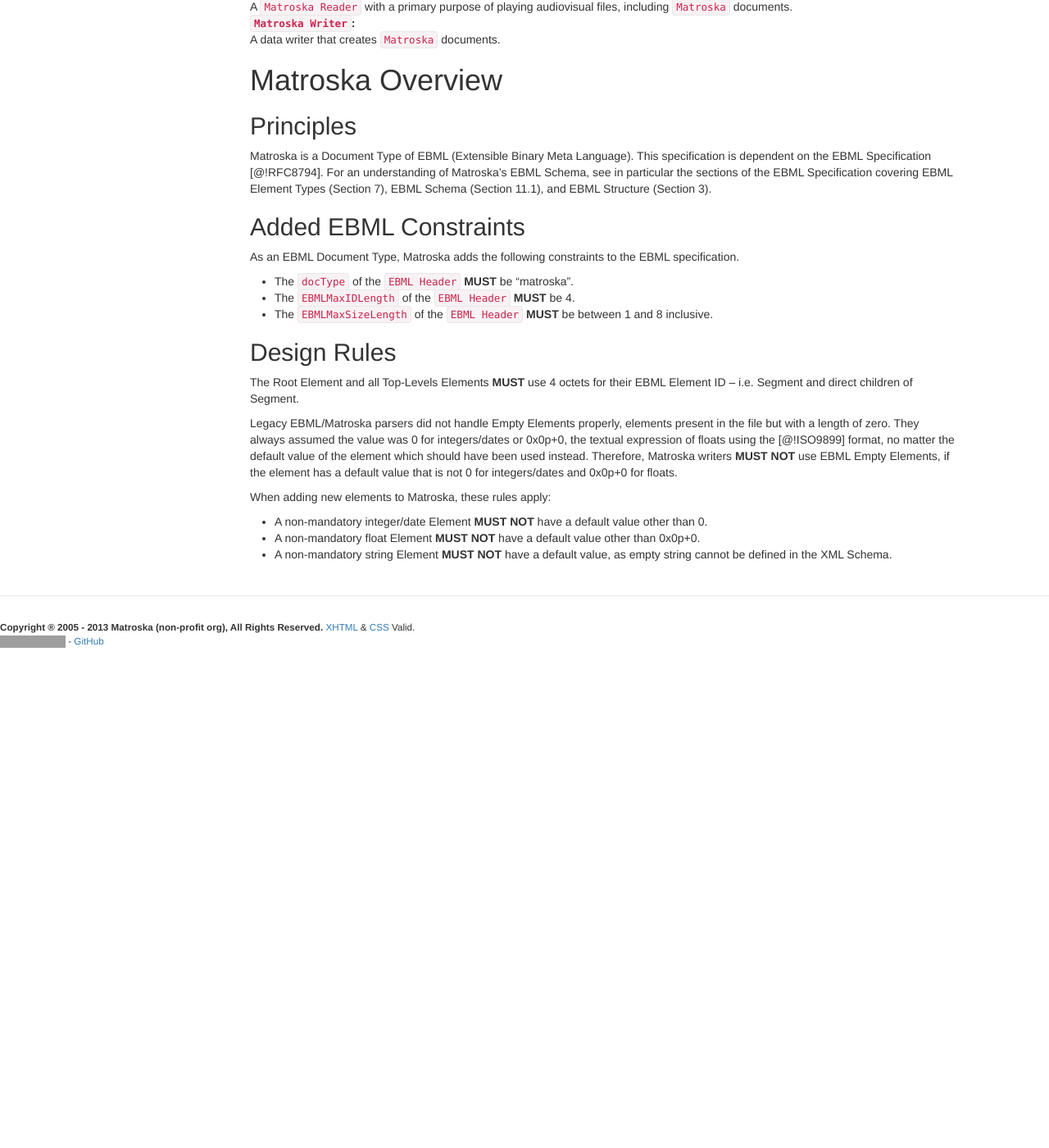
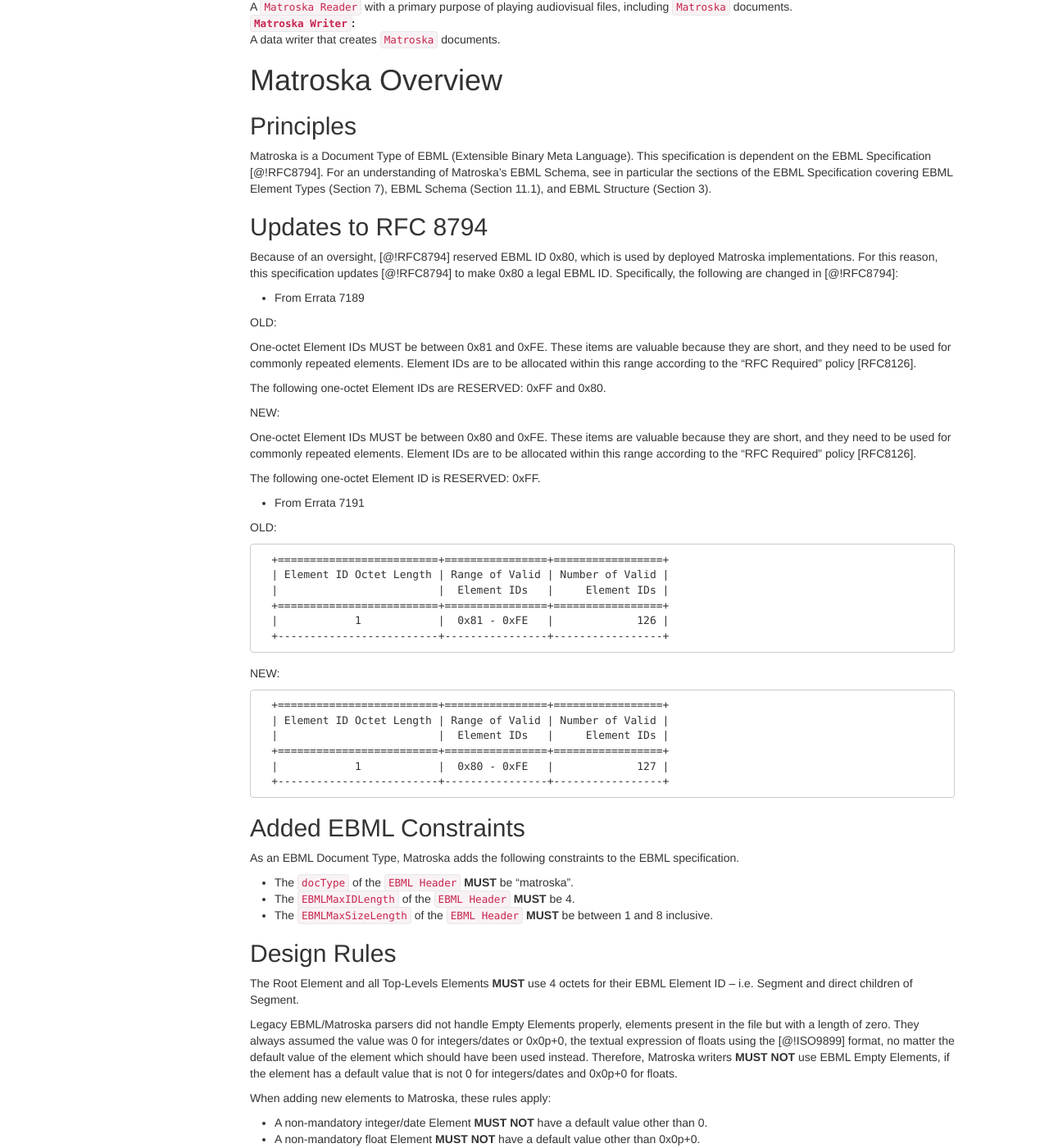
Before and after one commit to ietf-wg-cellar/matroska-specification, a Jekyll site: the page built from index_matroska.md, in a window 1280 px wide and 1400 px high, scrolled down 1173 px. Shown: the whole window at 82% size. Built offline with Jekyll 4.4.1, drawn with Linux system fonts in a browser that asks for light colours; our own code applies the rules of GitHub Pages for plain Markdown files; before the commit the page ends 2004 px from its top, so only the background shows below that; grey boxes are pictures that could not be loaded.

Commit message:
Mention Errata 7189/7191 for RFC8794
This is needed as the errata has not be applied to the IANA registry.

```diff
--- a/index_matroska.md
+++ b/index_matroska.md
@@ -108,6 +108,52 @@
 EBML Schema (Section 11.1),
 and EBML Structure (Section 3).
 
+## Updates to RFC 8794
+
+Because of an oversight, [@!RFC8794] reserved EBML ID 0x80, which is used by deployed Matroska implementations.
+For this reason, this specification updates [@!RFC8794] to make 0x80 a legal EBML ID.
+Specifically, the following are changed in [@!RFC8794]:
+
+* From Errata 7189
+
+OLD:
+
+   One-octet Element IDs MUST be between 0x81 and 0xFE.  These items are
+   valuable because they are short, and they need to be used for
+   commonly repeated elements.  Element IDs are to be allocated within
+   this range according to the "RFC Required" policy [RFC8126].
+
+   The following one-octet Element IDs are RESERVED: 0xFF and 0x80.
+
+NEW:
+
+   One-octet Element IDs MUST be between 0x80 and 0xFE.  These items are
+   valuable because they are short, and they need to be used for
+   commonly repeated elements.  Element IDs are to be allocated within
+   this range according to the "RFC Required" policy [RFC8126].
+
+   The following one-octet Element ID is RESERVED: 0xFF.
+
+* From Errata 7191
+
+OLD:
+
+      +=========================+================+=================+
+      | Element ID Octet Length | Range of Valid | Number of Valid |
+      |                         |  Element IDs   |     Element IDs |
+      +=========================+================+=================+
+      |            1            |  0x81 - 0xFE   |             126 |
+      +-------------------------+----------------+-----------------+
+
+NEW:
+
+      +=========================+================+=================+
+      | Element ID Octet Length | Range of Valid | Number of Valid |
+      |                         |  Element IDs   |     Element IDs |
+      +=========================+================+=================+
+      |            1            |  0x80 - 0xFE   |             127 |
+      +-------------------------+----------------+-----------------+
+
 ## Added EBML Constraints
 
 As an EBML Document Type, Matroska adds the following constraints to the EBML specification.
```
Also changed, not shown: iana_matroska_ids.md (+3 -1 lines).
